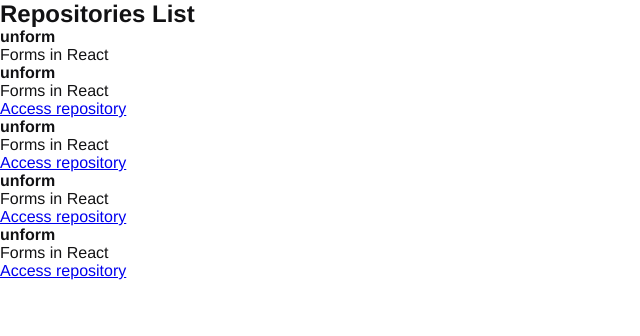
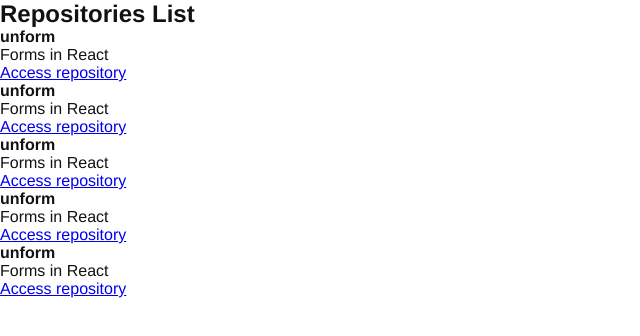
Before and after one commit to saboyagustavo/github-explorer, a React app: page / in a window 1280 px wide. Shown: the top 336 px of the page, without its empty margins (0-640 px from the left). Built offline with nearby package versions, Linux system fonts and the light colour scheme.

Commit message:
Passing data via props.

```diff
--- /dev/null
+++ b/src/components/RepositoryItem.jsx
@@ -0,0 +1,12 @@
+export function RepositoryItem(props) {
+    const { name, description, link } = props.repository;
+    return (
+        <li>
+            <strong>{name}</strong>
+            <p>{description}</p>
+            <a href={link} target="_blank">
+                Access repository
+            </a>
+        </li>
+    );
+}
--- a/src/components/RepostioryList.jsx
+++ b/src/components/RepostioryList.jsx
@@ -1,43 +1,21 @@
-const repositoryName = 'unform';
+import { RepositoryItem } from './RepositoryItem';
+
+const repository = {
+    name: 'unform',
+    description: 'Forms in React',
+    link: 'https://github.com/unform/unform',
+};
 
 export function RepositoryList() {
     return (
         <section className="repository-list">
             <h1>Repositories List</h1>
             <ul>
-                <li>
-                    <strong>{repositoryName}</strong>
-                    <p>Forms in React</p>
-                    <a href="http://" target="_blank"></a>
-                </li>
-                <li>
-                    <strong>{repositoryName}</strong>
-                    <p>Forms in React</p>
-                    <a href="http://" target="_blank">
-                        Access repository
-                    </a>
-                </li>
-                <li>
-                    <strong>{repositoryName}</strong>
-                    <p>Forms in React</p>
-                    <a href="http://" target="_blank">
-                        Access repository
-                    </a>
-                </li>
-                <li>
-                    <strong>{repositoryName}</strong>
-                    <p>Forms in React</p>
-                    <a href="http://" target="_blank">
-                        Access repository
-                    </a>
-                </li>
-                <li>
-                    <strong>{repositoryName}</strong>
-                    <p>Forms in React</p>
-                    <a href="http://" target="_blank">
-                        Access repository
-                    </a>
-                </li>
+                <RepositoryItem repository={repository} />
+                <RepositoryItem repository={repository} />
+                <RepositoryItem repository={repository} />
+                <RepositoryItem repository={repository} />
+                <RepositoryItem repository={repository} />
             </ul>
         </section>
     );
```
Also changed, not shown: 1 other file (tests, documents, lock files or other folders).
